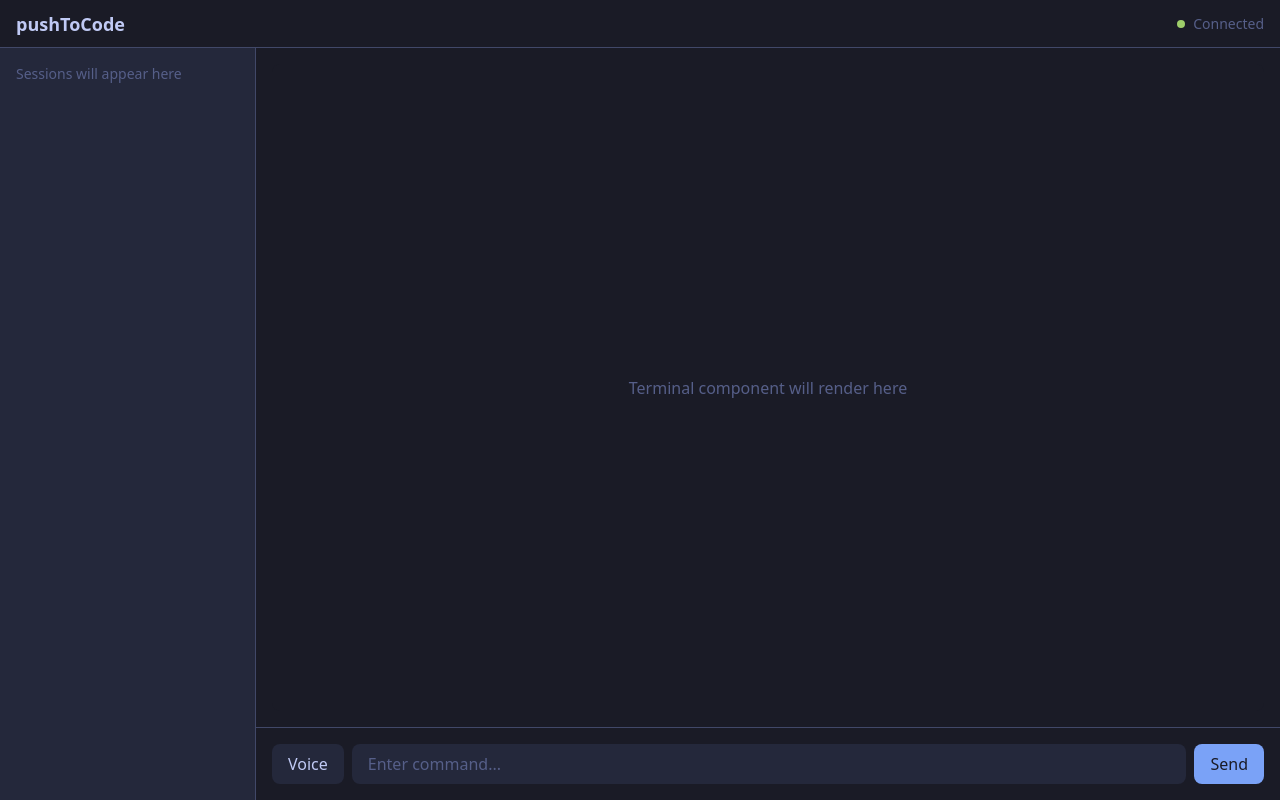
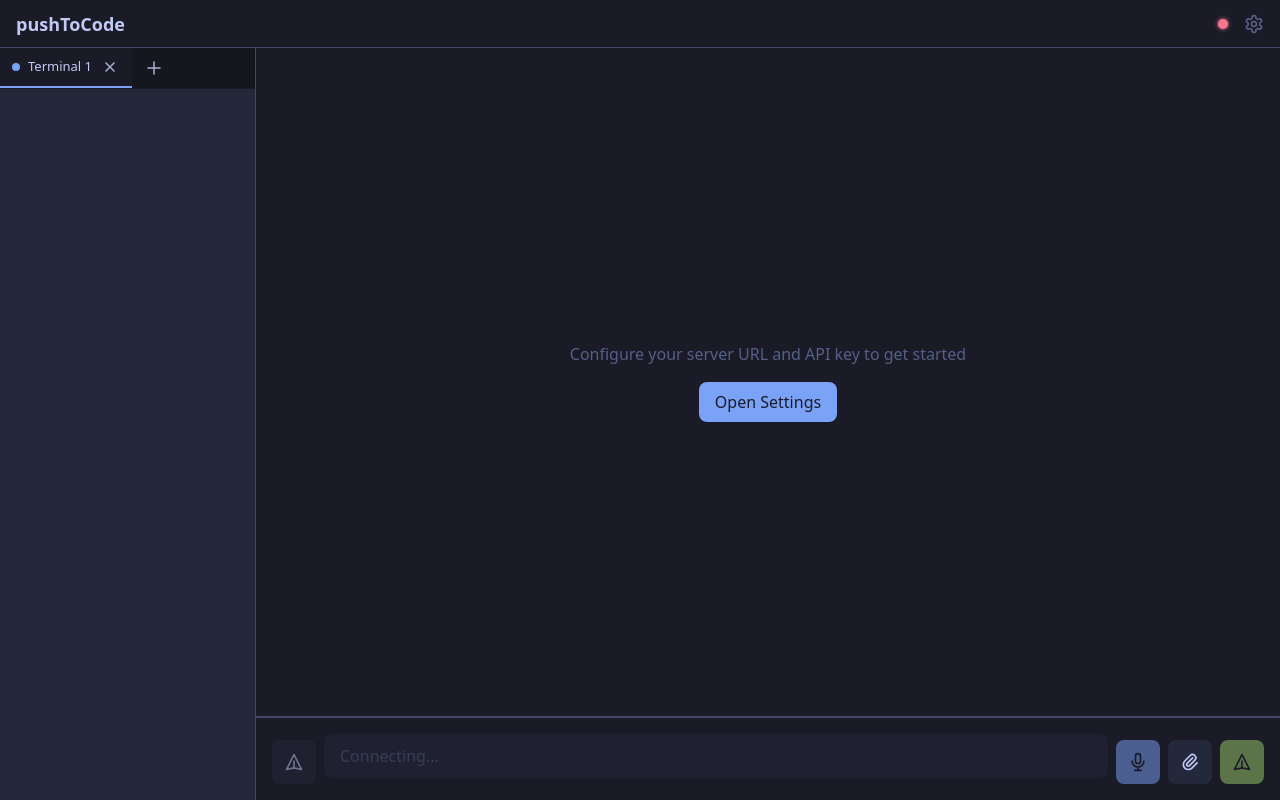
Before and after one commit to MichaelLod/pushToCode, a Next.js app in the folder web/: page / in a window 1280 px wide. Built offline with nearby package versions, Linux system fonts and the light colour scheme.

Commit message:
feat: Wire up page.tsx with real components and WebSocket connection

```diff
--- a/web/src/app/page.tsx
+++ b/web/src/app/page.tsx
@@ -1,89 +1,232 @@
 "use client";
 
-// TODO: Import Terminal component
-// import { Terminal } from "@/components/Terminal";
-
-// TODO: Import SessionList component
-// import { SessionList } from "@/components/SessionList";
-
-// TODO: Import Header component
-// import { Header } from "@/components/Header";
-
-// TODO: Import RepoManager component
-// import { RepoManager } from "@/components/RepoManager";
-
-// TODO: Import useWebSocket hook
-// import { useWebSocket } from "@/hooks/useWebSocket";
-
-// TODO: Import useSession hook
-// import { useSession } from "@/hooks/useSession";
+import { useEffect, useCallback, useState } from "react";
+import { Terminal } from "@/components/Terminal";
+import { SessionTabs } from "@/components/SessionTabs";
+import { ConnectionStatus } from "@/components/ConnectionStatus";
+import { InputBar } from "@/components/InputBar";
+import { FileAttachment } from "@/components/FileUpload";
+import { Settings } from "@/components/Settings";
+import { useWebSocket } from "@/hooks/useWebSocket";
+import { useSessions } from "@/hooks/useSessions";
+import { useSettings } from "@/hooks/useSettings";
+import { ServerMessage } from "@/types/messages";
 
 export default function Home() {
-  // TODO: Initialize WebSocket connection
-  // const { status, send, lastMessage } = useWebSocket();
+  const settings = useSettings();
+  const [showSettings, setShowSettings] = useState(false);
 
-  // TODO: Initialize session management
-  // const { currentSession, sessions, createSession, selectSession } = useSession();
+  // Convert HTTP URL to WebSocket URL if needed
+  const wsUrl = settings.serverUrl
+    .replace(/^https:\/\//, "wss://")
+    .replace(/^http:\/\//, "ws://");
+
+  // WebSocket connection
+  const { status, send, isConnected } = useWebSocket({
+    url: wsUrl,
+    apiKey: settings.apiKey,
+    autoConnect: !!settings.serverUrl && !!settings.apiKey,
+    onMessage: handleServerMessage,
+    onStatusChange: (newStatus) => {
+      console.log("WebSocket status:", newStatus);
+    },
+  });
+
+  // Session management
+  const {
+    sessions,
+    currentSession,
+    createSession,
+    selectSession,
+    removeSession,
+  } = useSessions();
+
+  // Create initial session if none exist
+  useEffect(() => {
+    if (sessions.length === 0 && settings.isLoaded) {
+      createSession({ name: "Terminal 1" });
+    }
+  }, [sessions.length, createSession, settings.isLoaded]);
+
+  // Handle messages from server
+  function handleServerMessage(message: ServerMessage) {
+    switch (message.type) {
+      case "output":
+      case "ptyOutput":
+        // Write output to terminal - terminal handles this via ref
+        console.log("Output:", message.data);
+        break;
+      case "session_ready":
+        console.log("Session ready:", message.sessionId);
+        break;
+      case "interactiveStarted":
+        console.log("Interactive started:", message.sessionId);
+        break;
+      case "error":
+        console.error("Server error:", message.message);
+        break;
+      case "auth_required":
+        console.log("Auth required");
+        break;
+      case "auth_success":
+        console.log("Auth success");
+        break;
+      case "auth_failed":
+        console.error("Auth failed:", message.reason);
+        break;
+    }
+  }
+
+  // Handle user input from InputBar
+  const handleSendMessage = useCallback(
+    (text: string) => {
+      if (!currentSession || !isConnected) return;
+
+      send({
+        type: "pty_input",
+        sessionId: currentSession.id,
+        data: text + "\n",
+      });
+    },
+    [currentSession, isConnected, send]
+  );
+
+  // Handle submit from InputBar (text + attachments)
+  const handleSubmit = useCallback(
+    (text: string, attachments: FileAttachment[]) => {
+      if (text.trim()) {
+        handleSendMessage(text);
+      }
+      if (attachments.length > 0) {
+        console.log("Attachments:", attachments.map(a => a.file.name));
+        // TODO: Handle file uploads
+      }
+    },
+    [handleSendMessage]
+  );
+
+  // Handle terminal input (keystrokes)
+  const handleTerminalInput = useCallback(
+    (data: string) => {
+      if (!currentSession || !isConnected) return;
+
+      send({
+        type: "pty_input",
+        sessionId: currentSession.id,
+        data,
+      });
+    },
+    [currentSession, isConnected, send]
+  );
+
+  // Handle new session
+  const handleNewSession = useCallback(() => {
+    createSession({ name: `Terminal ${sessions.length + 1}` });
+  }, [createSession, sessions.length]);
+
+  // Show settings if not configured
+  const needsConfig = !settings.serverUrl || !settings.apiKey;
 
   return (
     <div className="flex h-screen flex-col bg-bg-primary">
-      {/* TODO: Header with connection status and settings */}
+      {/* Header */}
       <header className="flex h-12 items-center justify-between border-b border-border px-4">
         <h1 className="text-lg font-semibold text-text-primary">pushToCode</h1>
-        {/* TODO: Connection status indicator */}
-        <div className="flex items-center gap-2">
-          <span className="h-2 w-2 rounded-full bg-success" />
-          <span className="text-sm text-text-secondary">Connected</span>
+        <div className="flex items-center gap-4">
+          <ConnectionStatus status={status} />
+          <button
+            onClick={() => setShowSettings(true)}
+            className="text-text-secondary hover:text-text-primary transition-colors"
+            aria-label="Settings"
+          >
+            <svg
+              xmlns="http://www.w3.org/2000/svg"
+              width="20"
+              height="20"
+              viewBox="0 0 24 24"
+              fill="none"
+              stroke="currentColor"
+              strokeWidth="2"
+              strokeLinecap="round"
+              strokeLinejoin="round"
+            >
+              <path d="M12.22 2h-.44a2 2 0 0 0-2 2v.18a2 2 0 0 1-1 1.73l-.43.25a2 2 0 0 1-2 0l-.15-.08a2 2 0 0 0-2.73.73l-.22.38a2 2 0 0 0 .73 2.73l.15.1a2 2 0 0 1 1 1.72v.51a2 2 0 0 1-1 1.74l-.15.09a2 2 0 0 0-.73 2.73l.22.38a2 2 0 0 0 2.73.73l.15-.08a2 2 0 0 1 2 0l.43.25a2 2 0 0 1 1 1.73V20a2 2 0 0 0 2 2h.44a2 2 0 0 0 2-2v-.18a2 2 0 0 1 1-1.73l.43-.25a2 2 0 0 1 2 0l.15.08a2 2 0 0 0 2.73-.73l.22-.39a2 2 0 0 0-.73-2.73l-.15-.08a2 2 0 0 1-1-1.74v-.5a2 2 0 0 1 1-1.74l.15-.09a2 2 0 0 0 .73-2.73l-.22-.38a2 2 0 0 0-2.73-.73l-.15.08a2 2 0 0 1-2 0l-.43-.25a2 2 0 0 1-1-1.73V4a2 2 0 0 0-2-2z" />
+              <circle cx="12" cy="12" r="3" />
+            </svg>
+          </button>
         </div>
       </header>
 
       {/* Main content area */}
       <main className="flex flex-1 overflow-hidden">
-        {/* TODO: Sidebar with session list */}
-        <aside className="hidden w-64 border-r border-border bg-bg-secondary md:block">
-          {/* TODO: SessionList component */}
-          <div className="p-4">
-            <p className="text-text-secondary text-sm">Sessions will appear here</p>
-          </div>
+        {/* Sidebar with session tabs */}
+        <aside className="hidden w-64 flex-col border-r border-border bg-bg-secondary md:flex">
+          <SessionTabs
+            sessions={sessions}
+            currentSessionId={currentSession?.id ?? null}
+            onSelectSession={selectSession}
+            onCloseSession={removeSession}
+            onAddSession={handleNewSession}
+          />
         </aside>
 
         {/* Terminal area */}
         <div className="flex flex-1 flex-col">
-          {/* TODO: Terminal component */}
-          <div className="flex-1 p-4">
-            <div className="terminal-container h-full flex items-center justify-center">
-              <p className="text-text-secondary">Terminal component will render here</p>
+          {/* Show config prompt if not configured */}
+          {needsConfig ? (
+            <div className="flex flex-1 items-center justify-center p-4">
+              <div className="text-center">
+                <p className="text-text-secondary mb-4">
+                  Configure your server URL and API key to get started
+                </p>
+                <button
+                  onClick={() => setShowSettings(true)}
+                  className="rounded-lg bg-accent px-4 py-2 text-bg-primary font-medium hover:opacity-90 transition-opacity"
+                >
+                  Open Settings
+                </button>
+              </div>
             </div>
-          </div>
+          ) : currentSession ? (
+            <div className="flex-1 min-h-0">
+              <Terminal
+                sessionId={currentSession.id}
+                onInput={handleTerminalInput}
+                fontSize={settings.fontSize}
+                fontFamily={settings.fontFamily}
+              />
+            </div>
+          ) : (
+            <div className="flex flex-1 items-center justify-center">
+              <p className="text-text-secondary">No active session</p>
+            </div>
+          )}
 
-          {/* TODO: Input area for voice/text commands */}
-          <div className="border-t border-border p-4">
-            <div className="flex gap-2">
-              {/* TODO: Voice input button */}
-              <button
-                className="rounded-lg bg-bg-secondary px-4 py-2 text-text-primary hover:bg-border transition-colors"
-                disabled
-              >
-                Voice
-              </button>
-              {/* TODO: Text input */}
-              <input
-                type="text"
-                placeholder="Enter command..."
-                className="flex-1 rounded-lg bg-bg-secondary px-4 py-2 text-text-primary placeholder:text-text-secondary focus:outline-none focus:ring-2 focus:ring-accent"
-                disabled
-              />
-              {/* TODO: Send button */}
-              <button
-                className="rounded-lg bg-accent px-4 py-2 text-bg-primary font-medium hover:opacity-90 transition-opacity"
-                disabled
-              >
-                Send
-              </button>
-            </div>
+          {/* Input area */}
+          <div className="border-t border-border">
+            <InputBar
+              onSubmit={handleSubmit}
+              onKeyPress={handleTerminalInput}
+              disabled={!isConnected || !currentSession}
+              placeholder={
+                !isConnected
+                  ? "Connecting..."
+                  : !currentSession
+                  ? "No session"
+                  : "Enter command..."
+              }
+            />
           </div>
         </div>
       </main>
+
+      {/* Settings panel */}
+      {showSettings && (
+        <Settings
+          isOpen={showSettings}
+          onClose={() => setShowSettings(false)}
+        />
+      )}
     </div>
   );
 }
```
